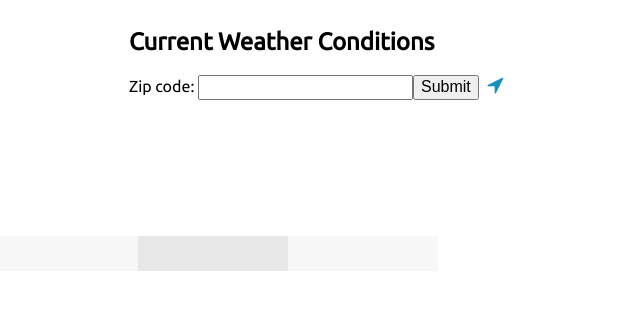
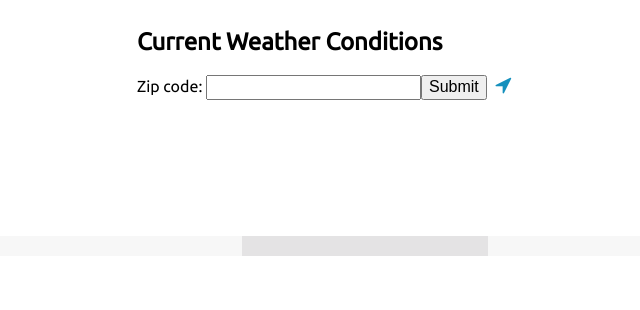
Before and after one commit to Dodenbier-Robbie/dodenbier-robbie.github.io, a PHP site: page /cit261/project.html in a window 1280 px wide. Shown: the top 310 px of the page, without its empty margins (11-651 px from the left). Run offline with PHP 8.4, Linux system fonts and the light colour scheme.

Commit message:
Project HTML

```diff
--- a/cit261/project.html
+++ b/cit261/project.html
@@ -27,26 +27,28 @@
             <div id="dailyHigh"></div>
             <div id="dailyLow"></div>
         </div>
-        <div class="todayForecast today">
+        <div class="col-container">
+                <div class="col">
                     <div id="dayImage"></div>
                     <div id="dayDay"></div>
                     <div id="dayDate"></div>
                     <div id="dayHigh"></div>
-            <div id="dayCondition"></div>
+                    <div id="dayText"></div>
             </div>
-        <div class="todayForecast night">
+            <div class="col" style="background: #e4e3e4">
                 <div id="nightImage"></div>
                 <div id="nightDay"></div>
                 <div id="nightDate"></div>
                 <div id="nightLow"></div>
-            <div id="nightCondition"></div>
+                <div id="nightText"></div>
             </div>
-        <div class="todayForecast tomorrow">
+            <div class="col">
                 <div id="tomorrowImage"></div>
                 <div id="tomorrowDay"></div>
                 <div id="tomorrowDate"></div>
                 <div id="tomorrowHigh"></div>
-            <div id="tomorrowCondition"></div>
+                <div id="tomorrowText"></div>
+            </div>
         </div>
     </body>
 </html>
--- a/cit261/scripts/location.js
+++ b/cit261/scripts/location.js
@@ -89,10 +89,11 @@ function weatherForecastJSON(lat, long) {
               var tomorrowMonth = response.forecast.simpleforecast.forecastday[1].date.month;
               var tomorrowDay = response.forecast.simpleforecast.forecastday[1].date.day;
               var tomorrowHigh = response.forecast.simpleforecast.forecastday[1].high.fahrenheit;
+              var tomorrowLow = response.forecast.simpleforecast.forecastday[1].low.fahrenheit;
 
               document.getElementById("dayImage").innerHTML = dayImage;
               document.getElementById("dayDay").innerHTML = dayDayName;
-              document.getElementById("dayCondition").innerHTML = dayCondition;
+              document.getElementById("dayText").innerHTML = dayText;
               document.getElementById("dayDate").innerHTML = dayMonth + "/" + dayDay;
               document.getElementById("dailyLow").innerHTML = nightLow + "&deg; F";
               document.getElementById("dayHigh").innerHTML = "HIGH<b> " + dayHigh + "</b>&deg; F";
@@ -100,15 +101,15 @@ function weatherForecastJSON(lat, long) {
 
               document.getElementById("nightImage").innerHTML = nightImage;
               document.getElementById("nightDay").innerHTML = nightDayName;
-              document.getElementById("nightCondition").innerHTML = nightConditions;
+              document.getElementById("nightText").innerHTML = nightText;
               document.getElementById("nightDate").innerHTML = nightMonth + "/" + nightDay;
               document.getElementById("nightLow").innerHTML = "LOW<b> " + nightLow + "</b>&deg; F";
 
               document.getElementById("tomorrowImage").innerHTML = tomorrowImage;
               document.getElementById("tomorrowDay").innerHTML = tomorrowDayName;
-              document.getElementById("tomorrowCondition").innerHTML = tomorrowConditions;
+              document.getElementById("tomorrowText").innerHTML = tomorrowText;
               document.getElementById("tomorrowDate").innerHTML = tomorrowMonth + "/" + tomorrowDay;
-              document.getElementById("tomorrowHigh").innerHTML = "HIGH<b>  " + tomorrowHigh + "</b>&deg; F";
+              document.getElementById("tomorrowHigh").innerHTML = "HIGH<b>  " + tomorrowHigh + "</b> | " + tomorrowLow + "&deg; F";
 
               weatherConditionsJSON(lat, long);
           }
@@ -151,6 +152,18 @@ function weatherConditionsJSON(lat, long) {
               }
           }else if(currentIcon == "cloudy") {
                   var currentImage = '<img src="https://icons.wxug.com/i/c/v4/26.svg" />';
+          }else if(currentIcon == "rain") {
+              if(currentHour < 19) {
+                  var currentImage = '<img src="https://icons.wxug.com/i/c/v4/40.svg" />';
+              }else {
+                  var currentImage = '<img src="https://icons.wxug.com/i/c/v4/45.svg" />';
+              }
+          }else if(currentIcon == "mostlycloudy") {
+              if(currentHour < 19) {
+                  var currentImage = '<img src="https://icons.wxug.com/i/c/v4/28.svg" />';
+              }else {
+                  var currentImage = '<img src="https://icons.wxug.com/i/c/v4/27.svg" />';
+              }
           }else {
               var currentImage = '<img src="https://icons.wxug.com/i/c/v4/32.svg" />';
           }
--- a/cit261/styles/project.css
+++ b/cit261/styles/project.css
@@ -1,3 +1,7 @@
+* {
+    box-sizing: border-box;
+}
+
 #weatherImage img {
     width: 75px;
     height: 75px;
@@ -36,32 +40,33 @@
 
 #dailyHigh {
     font-size: .8em;
-    padding-top: 10px;
+    padding-top: 5px;
     padding-left: 21px;
     float: left;
 }
 
 #dailyLow {
     font-size: .8em;
-    padding-top: 10px;
+    padding-top: 5px;
     padding-left: 3px;
     float: left;
 }
 
-.todayForecast {
+.col-container {
     position: relative;
     text-align: center;
     top: 60px;
     left: -165px;
-    width: 150px;
+    width: 75%;
     background-color: #F7F7F7;
-    padding-bottom: 25px;
-    padding-top: 10px;
     float: left;
+    font-size: .875rem;
+    display: table;
 }
 
-.todayForecast.night {
-    background-color: #E7E7E7;
+.col {
+    display: table-cell;
+    padding: 10px;
 }
 
 .currentWeather {
@@ -69,15 +74,11 @@
     left: 60px;
 }
 
-@media screen and (max-width: 619px) {
-    .todayForecast {
-        position: relative;
-        text-align: center;
+@media screen and (max-width: 666px) {
+    .col-container {
         left: 25px;
         top: 60px;
         width: 100%;
-        background-color: #F7F7F7;
-        padding-bottom: 5px;
-        padding-top: 5px;
+        display: block;
     }
 }
```
Lines whose indentation alone changed are shown as unchanged.
